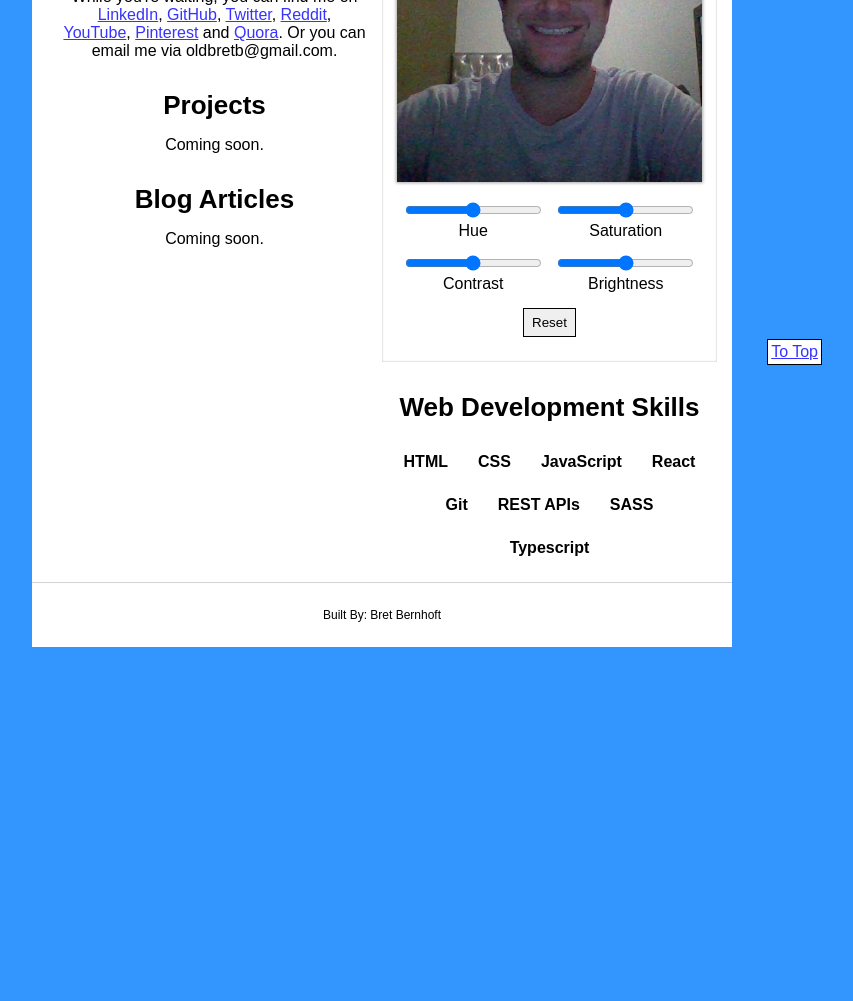
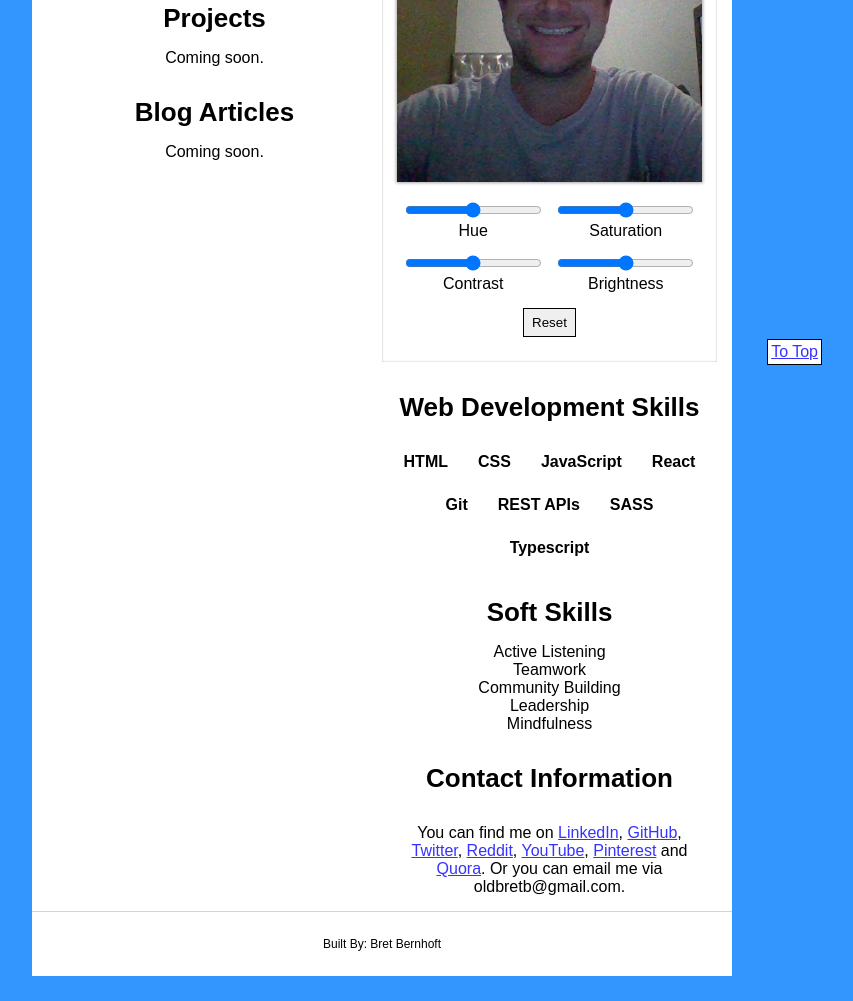
Before and after one commit to devbret/under-construction, a plain HTML site: page index.html in a window 1280 px wide. Shown: the part 435-1436 px from the top of the page, without its empty margins (258-1111 px from the left). Before the commit the page ends 1107 px from the top, so only its background shows below. Drawn offline with Linux system fonts and the light colour scheme.

Commit message:
Added an aside HTML element.

```diff
--- a/index.html
+++ b/index.html
@@ -27,7 +27,6 @@
           <h2>Under Construction</h2>
           <p id="intro">Thank you for visting my portfolio, which is currently under construction. Please check back on <b>02/01/2021</b> for the release of a new website. <span id="timer"></span></p>
           <p id="websiteDescription">My portfolio website will feature a blog and recent projects I've completed; as well as a few extra features. And will be built (primarily) with HTML, CSS and JavaScript.</p>
-          <p id="socialMedia">While you're waiting, you can find me on <a href="https://www.linkedin.com/in/bernhoftbret/" target="_blank">LinkedIn</a>, <a href="https://github.com/devbret" target="_blank">GitHub</a>, <a href="https://twitter.com/devbret_" target="_blank">Twitter</a>, <a href="https://www.reddit.com/user/devbret_" target="_blank">Reddit</a>, <a href="https://www.youtube.com/channel/UCBMBV5qHgY4B73fkWhFZvqw" target="_blank">YouTube</a>, <a href="https://www.pinterest.com/devbret/" target="_blank">Pinterest</a> and <a href="https://www.quora.com/profile/Bret-Bernhoft-1" target="_blank">Quora</a>. Or you can email me via oldbretb@gmail.com.</p>
         </section>
         <section>
           <h2>Projects</h2>
@@ -38,7 +37,7 @@
           <p>Coming soon.</p>
         </section>
       </section>
-      <section id="col2">
+      <aside id="col2">
         <section id="aboutMe">
           <h2>About Me</h2>
           <p>I am a Frontend Web Developer, who loves learning. I especially enjoy solving challenges and making unique applications for Internet users.</p>
@@ -80,7 +79,21 @@
             <p>Typescript</p>
           </div>
         </section>
-      </section>
+        <section>
+          <h2>Soft Skills</h2>
+          <div id="softSkillsDiv">
+            <p>Active Listening</p>
+            <p>Teamwork</p>
+            <p>Community Building</p>
+            <p>Leadership</p>
+            <p>Mindfulness</p>
+          </div>
+        </section>
+        <section>
+          <h2>Contact Information</h2>
+          <p id="socialMedia">You can find me on <a href="https://www.linkedin.com/in/bernhoftbret/" target="_blank">LinkedIn</a>, <a href="https://github.com/devbret" target="_blank">GitHub</a>, <a href="https://twitter.com/devbret_" target="_blank">Twitter</a>, <a href="https://www.reddit.com/user/devbret_" target="_blank">Reddit</a>, <a href="https://www.youtube.com/channel/UCBMBV5qHgY4B73fkWhFZvqw" target="_blank">YouTube</a>, <a href="https://www.pinterest.com/devbret/" target="_blank">Pinterest</a> and <a href="https://www.quora.com/profile/Bret-Bernhoft-1" target="_blank">Quora</a>. Or you can email me via oldbretb@gmail.com.</p>
+        </section>
+      </aside>
       <div id="toTop">
         <p><a href="#">To Top</a></p>
       </div>
```
